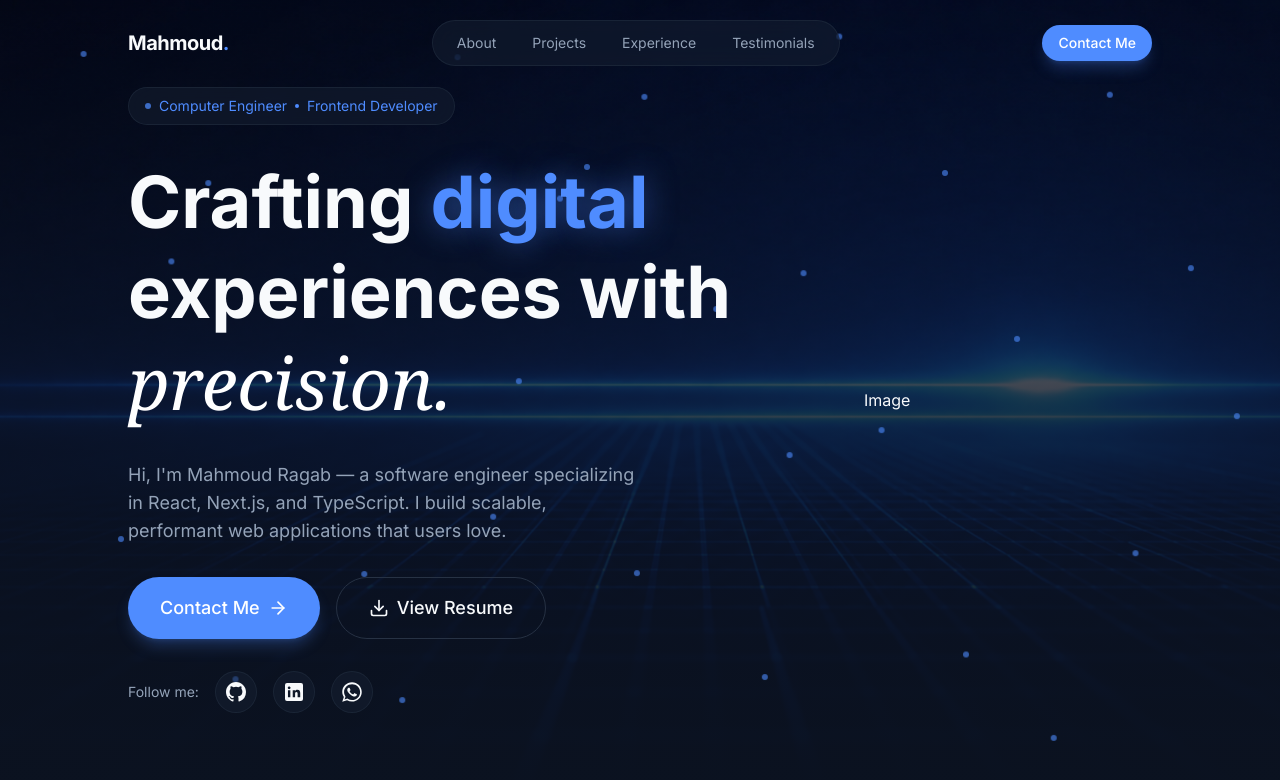
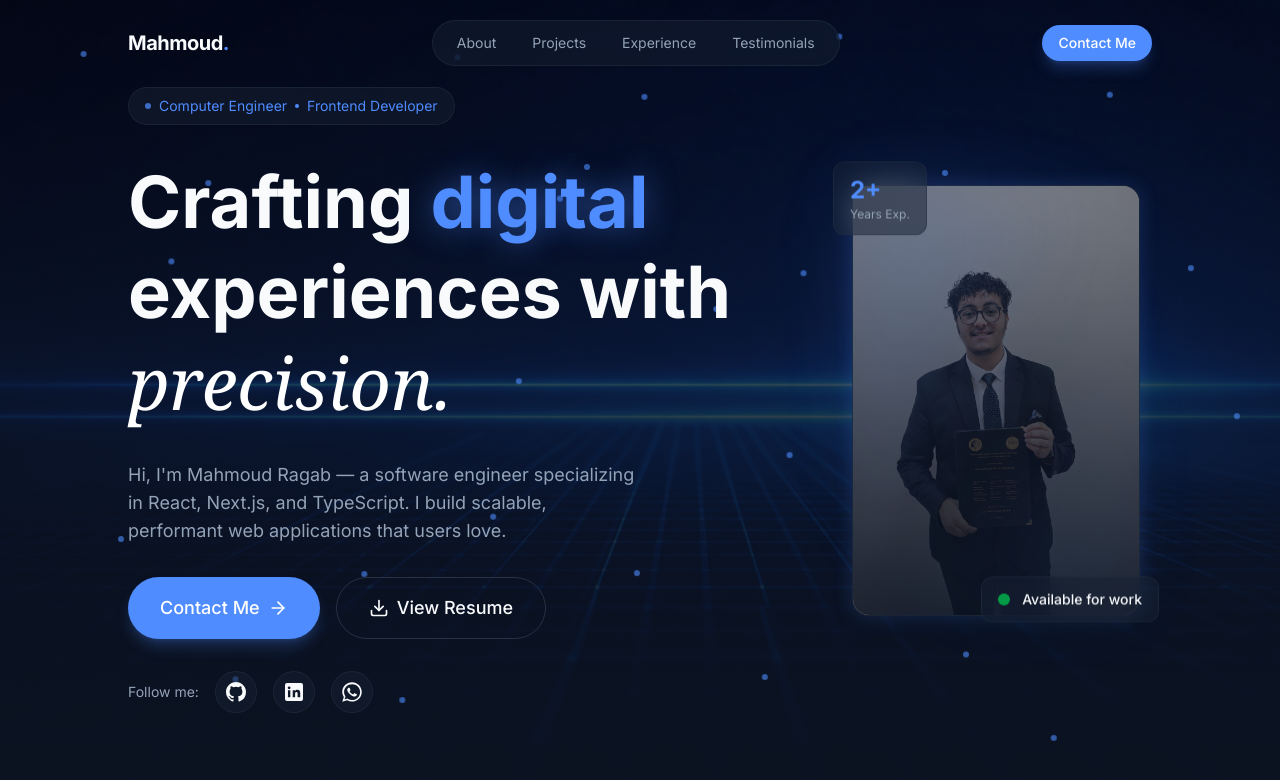
Before and after one commit to Mahmoud-Ragab-Khalifa/personal-portfolio, a Next.js app: page / in a window 1280 px wide. Shown: the top 780 px of the page. Built offline with nearby package versions, Linux system fonts and the light colour scheme.

Commit message:
feat: add profile image with animated badges

```diff
--- a/src/app/_components/Hero.tsx
+++ b/src/app/_components/Hero.tsx
@@ -3,16 +3,11 @@ import Image from "next/image";
 import { baseClasses } from "../components/Button";
 import { ArrowRight, Download } from "lucide-react";
 import AnimatedBorderButton from "../components/AnimatedBorderButton";
-import {
-  GitHubIcon,
-  LinkedInIcon,
-  WhatsAppIcon,
-} from "../components/SocilaMediaIcons";
 import { socialMediaLinks } from "@/constants/socialMediaLinks";
 
 const Hero = () => {
   return (
-    <section className="relative min-h-dvh flex items-center overflow-hidden bg-secondary">
+    <section className="relative min-h-dvh flex items-center pt-20 md:p-0 overflow-hidden bg-secondary">
       <Image
         src={"/images/hero-section-image.png"}
         alt="Hero-Section"
@@ -43,8 +38,8 @@ const Hero = () => {
       </div>
 
       {/* Content */}
-      <div className="relative w-full flex flex-col md:flex-row md:items-center gap-10 container">
-        <div className="flex-1 space-y-8">
+      <div className="relative w-full flex flex-col md:flex-row md:items-center gap-20 md:gap-10 container">
+        <div className="flex-1 max-w-2xl space-y-8">
           {/* Job Badge */}
           <div className="flex items-center gap-2 animate-fade-in glass w-fit text-sm rounded-full px-4 py-2">
             <span className="size-1.5 rounded-full bg-primary animate-pulse" />
@@ -107,7 +102,37 @@ const Hero = () => {
           </div>
         </div>
 
-        <div className="w-full max-w-2xs">Image</div>
+        <div className="w-full max-w-2xs relative mx-auto animate-fade-in animation-delay-500 glass rounded-2xl glow-border">
+          <div className="relative aspect-4/5 md:aspect-2/3 rounded-2xl overflow-hidden">
+            <Image
+              src={"/images/mahmoud-profile-image.png"}
+              alt="Profile-Image"
+              fill
+              sizes="288px"
+              className="object-cover object-center"
+              priority={true}
+              loading="eager"
+            />
+
+            {/* Image Overlay */}
+            <div className="absolute inset-0 bg-linear-to-b from-background/50 via-background/70 to-background/90" />
+          </div>
+
+          {/* Glow Border */}
+          <div className="absolute inset-0 rounded-2xl bg-linear-to-br from-primary/30 via-transparent  to-primary/10 blur-2xl animate-pulse" />
+
+          {/* Floating Status Badge */}
+          <div className="absolute flex flex-col -top-4 -left-5 glass rounded-xl px-4 py-3 animate-float">
+            <span className="text-2xl font-bold text-primary">2+</span>
+            <span className="text-xs text-muted-foreground">Years Exp.</span>
+          </div>
+
+          {/* Floating Exp Badge */}
+          <div className="flex items-center gap-3 absolute -bottom-4 -right-5 glass rounded-xl px-4 py-3 animate-float">
+            <div className="size-3 bg-green-500 rounded-full animate-pulse" />
+            <span className="text-sm font-medium">Available for work</span>
+          </div>
+        </div>
       </div>
     </section>
   );
```
Also changed, not shown: public/images/mahmoud-profile-image.png (added).
